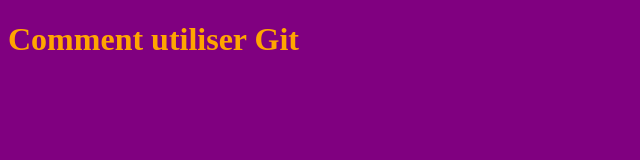
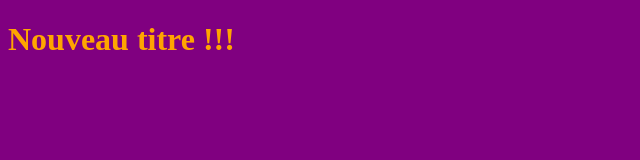
Before and after one commit to wallas938/git-playground, a plain HTML site: page index.html in a window 1280 px wide. Shown: the whole page, without its empty margins (0-640 px from the left). Drawn offline with Linux system fonts and the light colour scheme.

Commit message:
nouveau titre

```diff
--- a/index.html
+++ b/index.html
@@ -8,7 +8,7 @@
 </head>
 <body style="background-color: purple;">
 	<h1 style="color: orange;">
-		Comment utiliser Git
+		Nouveau titre !!!
 	</h1>
 	<script type="text/javascript" src="script.js"></script>
 </body>
```
